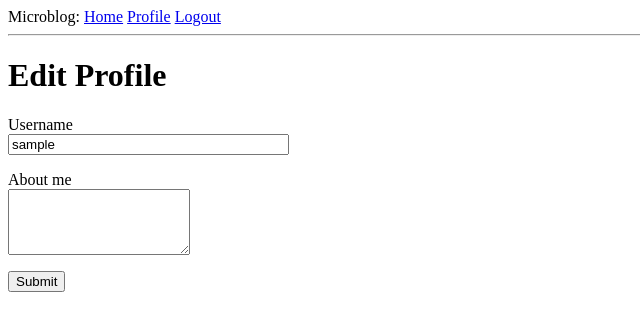
After one commit to gylim0604/flask_tutorial, a Flask app: page /edit_profile in a window 1280 px wide. The commit adds this page. Shown: the top 331 px of the page, without its empty margins (0-640 px from the left). Run offline with Flask 2, Linux system fonts and the light colour scheme; the visitor is signed in with stand-in values (Sample User, id 1); data comes from the database, SQL or seed files in the repository; both versions use the stored data as it was after the commit.

Commit message:
added user avatars and more profile information

```diff
--- a/app/forms.py
+++ b/app/forms.py
@@ -1,7 +1,8 @@
 from flask_wtf import FlaskForm
-from wtforms import StringField, PasswordField, BooleanField, SubmitField
-from wtforms.validators import ValidationError, DataRequired, Email, EqualTo
+from wtforms import StringField, PasswordField, BooleanField, TextAreaField, SubmitField
+from wtforms.validators import ValidationError, DataRequired, Email, EqualTo, Length
 from app.models import User
+
 
 class LoginForm(FlaskForm):
     username = StringField('Username', validators=[DataRequired()])
@@ -25,3 +26,8 @@ class RegistrationForm(FlaskForm):
         user= User.query.filter_by(email = email.data).first()
         if user is not None:
             raise ValidationError('Please use adifferent email address.')
+
+class EditProfileForm(FlaskForm):
+    username= StringField('Username',validators=[DataRequired()])
+    about_me=TextAreaField('About me', validators=[Length(min=0, max=140)])
+    submit = SubmitField('Submit')
--- a/app/models.py
+++ b/app/models.py
@@ -2,6 +2,7 @@ from datetime import datetime
 from werkzeug.security import generate_password_hash, check_password_hash
 from app import db ,login
 from flask_login import UserMixin
+from hashlib import md5
 
 
 @login.user_loader
@@ -14,6 +15,8 @@ class User(UserMixin, db.Model):
     email = db.Column(db.String(120), index=True, unique=True)
     password_hash = db.Column(db.String(128))
     post = db.relationship('Post', backref='author',lazy='dynamic')
+    about_me = db.Column(db.String(140))
+    last_seen = db.Column(db.DateTime, default=datetime.utcnow)
 
     def __repr__(self):
         return '<User {}>'.format(self.username)
@@ -24,6 +27,10 @@ class User(UserMixin, db.Model):
     def check_password(self, password):
         return check_password_hash(self.password_hash, password)
 
+    def avatar(self, size):
+        digest = md5(self.email.lower().encode('utf-8')).hexdigest
+        return 'https://www.gravatar.com/avatar/{}?d=identicon&s={}'.format(
+            digest, size)
 class Post(db.Model):
     id = db.Column(db.Integer, primary_key=True)
     body = db.Column(db.String(140))
--- a/app/routes.py
+++ b/app/routes.py
@@ -5,6 +5,8 @@ from flask_login import current_user, login_user, logout_user, login_required
 from app.models import User
 from app.forms import RegistrationForm
 from werkzeug.urls import url_parse
+from datetime import datetime
+from app.forms import EditProfileForm
 
 @app.route('/')
 @app.route('/index')
@@ -58,3 +60,35 @@ def register():
         flash('Congratulations, yoou are now a registered user!')
         return redirect(url_for('login'))
     return render_template('register.html', title='Register', form=form)
+
+@app.route('/user/<username>')
+@login_required
+def user(username):
+    user = User.query.filter_by(username=username).first_or_404()
+    posts = [
+        {'author' : user, 'body' : 'Test post #1'},
+        {'author' : user, 'body' : 'Test post #2'}
+    ]
+    return render_template('user.html', user=user, posts=posts)
+
+@app.before_request
+def before_request():
+    if current_user.is_authenticated:
+        current_user.last_seen = datetime.utcnow()
+        db.session.commit()
+
+@app.route('/edit_profile', methods=['GET','POST'])
+@login_required
+def edit_profile():
+    form = EditProfileForm()
+    if form.validate_on_submit():
+        current_user.username = form.username.data
+        current_user.about_me = form.about_me.data
+        db.session.commit()
+        flash('Your changes have been saved.')
+        return redirect(url_for('edit_profile'))
+    elif request.method=='GET':
+        form.username.data = current_user.username
+        form.about_me.data = current_user.about_me
+    return render_template('edit_profile.html', title='Edit Profile',
+                           form=form)
--- /dev/null
+++ b/app/templates/_post.html
@@ -0,0 +1,6 @@
+<table>
+    <tr valign="top">
+        <td><img src="{{ post.author.avatar(36)}}"></td>
+        <td>{{ post.author.username}} says: <br>{{ post.body}}</td>
+    </tr>
+</table>
--- a/app/templates/base.html
+++ b/app/templates/base.html
@@ -13,6 +13,7 @@
             {% if current_user.is_anonymous  %}
             <a href="{{ url_for('login') }}">Login</a>
             {% else %}
+            <a href="{{ url_for('user', username=current_user.username) }}">Profile</a>
             <a href="{{ url_for('logout')}}" >Logout</a>
             {% endif %}
         </div>
--- /dev/null
+++ b/app/templates/edit_profile.html
@@ -0,0 +1,24 @@
+{% extends "base.html" %}
+
+{% block content %}
+    <h1>Edit Profile</h1>
+    <form action="" method="post">
+        {{ form.hidden_tag()}}
+        <p>
+            {{form.username.label}}<br>
+            {{form.username(size=32)}}<br>
+            {% for error in form.username.errors %}
+            <span style="color: red;">[{{error}}]</span>
+            {% endfor %}
+        </p>
+        <p>
+            {{ form.about_me.label}}<br>
+            {{ form.about_me(col=50, rows=4)}}<br>
+            {% for error in form.about_me.errors %}
+            <span style="color:red;">[{{error}}]</span>
+            {% endfor %}
+        </p>
+
+        <p>{{ form.submit() }}</p>
+    </form>
+{% endblock %}
```
Also changed, not shown: app/templates/user.html (added, +21 -0 lines), migrations/versions/e32aed65dacf_new_fields_in_user_model.py (added, +30 -0 lines), app.db.
